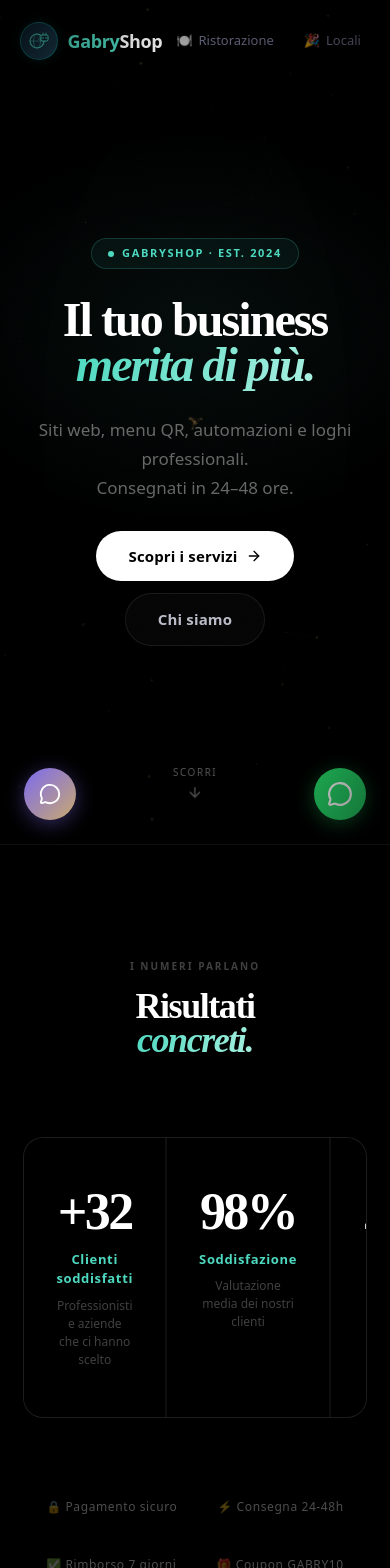
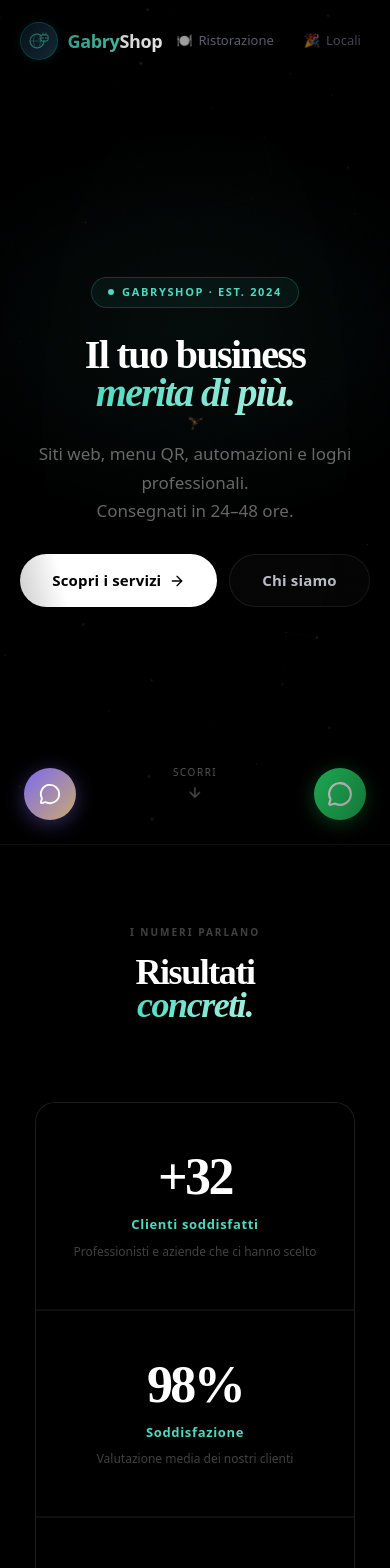
Before and after one commit to terryliano20011-sketch/gabryshop-new, a Next.js app: page / in a window 390 px wide. Shown: the top 1568 px of the page. Built offline with nearby package versions, Linux system fonts and the light colour scheme.

Commit message:
fix: mobile responsive - categorie 2col, stats 1col, recensioni normale non corsivo, testi più naturali

```diff
--- a/src/app/globals.css
+++ b/src/app/globals.css
@@ -391,3 +391,63 @@ a, button { transition: all 0.3s cubic-bezier(0.16,1,0.3,1); }
 
 /* ══ SECTION FADE IN ══ */
 section { animation: fadeIn 0.6s ease both; }
+
+/* ══ MOBILE FIXES ══ */
+@media (max-width: 768px) {
+
+  /* Stats - 1 colonna su mobile */
+  .stats-grid-wrap {
+    grid-template-columns: 1fr !important;
+    max-width: 320px !important;
+  }
+  .stats-grid-wrap > div {
+    border-right: none !important;
+    border-bottom: 1px solid rgba(255,255,255,0.06);
+  }
+  .stats-grid-wrap > div:last-child {
+    border-bottom: none;
+  }
+
+  /* Categorie - 2 colonne su mobile */
+  .cats-grid-wrap {
+    grid-template-columns: repeat(2,1fr) !important;
+  }
+  .cats-grid-wrap > a {
+    border-right: none !important;
+    border-bottom: 1px solid rgba(255,255,255,0.07) !important;
+  }
+  .cats-grid-wrap > a:nth-child(odd) {
+    border-right: 1px solid rgba(255,255,255,0.07) !important;
+  }
+
+  /* Prodotti - 1 colonna */
+  .prods-grid-wrap {
+    grid-template-columns: 1fr !important;
+  }
+
+  /* Recensioni - 1 colonna */
+  .reviews-grid-wrap {
+    grid-template-columns: 1fr !important;
+  }
+  .reviews-grid-wrap > div {
+    border-right: none !important;
+  }
+
+  /* iPhone section - stack verticale */
+  .iphone-section-wrap {
+    flex-direction: column !important;
+    gap: 40px !important;
+    text-align: center !important;
+  }
+
+  /* Hero font più piccolo */
+  .hero-parallax {
+    font-size: clamp(40px,10vw,72px) !important;
+  }
+
+  /* Sezioni padding ridotto */
+  section {
+    padding-left: 5% !important;
+    padding-right: 5% !important;
+  }
+}
--- a/src/app/page.tsx
+++ b/src/app/page.tsx
@@ -57,7 +57,7 @@ export default function Home() {
           </h2>
         </div>
 
-        <div style={{display:'grid',gridTemplateColumns:'repeat(3,1fr)',gap:'1px',background:'rgba(255,255,255,0.06)',border:'1px solid rgba(255,255,255,0.06)',borderRadius:'20px',overflow:'hidden',width:'100%',maxWidth:'800px'}}>
+        <div className="stats-grid-wrap" style={{display:'grid',gridTemplateColumns:'repeat(3,1fr)',gap:'1px',background:'rgba(255,255,255,0.06)',border:'1px solid rgba(255,255,255,0.06)',borderRadius:'20px',overflow:'hidden',width:'100%',maxWidth:'800px'}}>
           {[
             {n:'+32',l:'Clienti soddisfatti',counter:'32',prefix:'+',desc:'Professionisti e aziende che ci hanno scelto'},
             {n:'98%',l:'Soddisfazione',counter:'98',suffix:'%',desc:'Valutazione media dei nostri clienti'},
@@ -79,7 +79,7 @@ export default function Home() {
       </section>
 
       {/* ══ SEZIONE 3 — IPHONE (100vh) ══ */}
-      <section style={{minHeight:'100vh',display:'flex',alignItems:'center',justifyContent:'center',padding:'80px 6%',gap:'80px',flexWrap:'wrap',borderTop:'1px solid rgba(255,255,255,0.06)'}}>
+      <section className='iphone-section-wrap' style={{minHeight:'100vh',display:'flex',alignItems:'center',justifyContent:'center',padding:'80px 6%',gap:'80px',flexWrap:'wrap',borderTop:'1px solid rgba(255,255,255,0.06)'}}>
         <div style={{maxWidth:'380px'}}>
           <span style={{fontFamily:'Outfit,system-ui,sans-serif',fontSize:'10px',fontWeight:700,letterSpacing:'0.2em',textTransform:'uppercase',color:'#4dd9c0',display:'block',marginBottom:'20px'}}>Il tuo shop, ovunque</span>
           <h2 style={{fontFamily:'Cormorant Garamond,serif',fontSize:'clamp(40px,5vw,64px)',fontWeight:700,lineHeight:0.92,letterSpacing:'-0.04em',color:'#fff',marginBottom:'24px'}}>
@@ -133,7 +133,7 @@ export default function Home() {
           </h2>
         </div>
 
-        <div style={{display:'grid',gridTemplateColumns:'repeat(5,1fr)',gap:'1px',background:'rgba(255,255,255,0.07)',border:'1px solid rgba(255,255,255,0.07)',borderRadius:'20px',overflow:'hidden',width:'100%',maxWidth:'1200px'}}>
+        <div className="cats-grid-wrap" style={{display:'grid',gridTemplateColumns:'repeat(5,1fr)',gap:'1px',background:'rgba(255,255,255,0.07)',border:'1px solid rgba(255,255,255,0.07)',borderRadius:'20px',overflow:'hidden',width:'100%',maxWidth:'1200px'}}>
           {[
             {icon:'🍽️',name:'Ristorazione',price:'da €13',time:'Da 24h',slug:'ristorazione',desc:'Ristoranti, bar, pizzerie e locali',img:'https://images.unsplash.com/photo-1414235077428-338989a2e8c0?w=600&q=70'},
             {icon:'🎉',name:'Locali & Discoteche',price:'da €11',time:'Da 24h',slug:'locali',desc:'Discoteche, club ed eventi',img:'https://images.unsplash.com/photo-1516450360452-9312f5e86fc7?w=600&q=70'},
@@ -204,18 +204,18 @@ export default function Home() {
             Cosa dicono<br/><em style={{fontStyle:'italic',background:'linear-gradient(110deg,#4dd9c0,#a8f0e0)',WebkitBackgroundClip:'text',WebkitTextFillColor:'transparent',backgroundClip:'text'}}>i clienti</em>
           </h2>
         </div>
-        <div style={{display:'grid',gridTemplateColumns:'repeat(3,1fr)',gap:'1px',background:'rgba(255,255,255,0.07)',border:'1px solid rgba(255,255,255,0.07)',borderRadius:'20px',overflow:'hidden',width:'100%',maxWidth:'1100px'}}>
+        <div className="reviews-grid-wrap" style={{display:'grid',gridTemplateColumns:'repeat(3,1fr)',gap:'1px',background:'rgba(255,255,255,0.07)',border:'1px solid rgba(255,255,255,0.07)',borderRadius:'20px',overflow:'hidden',width:'100%',maxWidth:'1100px'}}>
           {[
-            {avatar:'🍕',name:'Marco B.',role:'Pizzeria',text:'"Menu digitale in meno di 24 ore. Errori ordini ridotti del 40%."'},
-            {avatar:'🎨',name:'Sara L.',role:'Designer',text:'"Portfolio online in 48 ore. Già 3 nuovi clienti grazie al sito."'},
-            {avatar:'🏢',name:'Agenzia Meridian',role:'Marketing',text:'"Chatbot WhatsApp che ha automatizzato il 70% del supporto."'},
-            {avatar:'✂️',name:'Laura E.',role:'Parrucchiera',text:'"Prenotazioni aumentate del 60% nel primo mese. Fantastico."'},
-            {avatar:'💪',name:'Matteo G.',role:'Personal Trainer',text:'"Rispondo a 200 messaggi al giorno in automatico. Incredibile."'},
-            {avatar:'🎨',name:'Martina G.',role:'Stilista',text:'"Logo bellissimo e professionale consegnato in 48 ore precise."'},
+            {avatar:'🍕',name:'Marco B.',role:'Pizzeria',text:'Il menu digitale era pronto in meno di 24 ore. I clienti lo usano ogni giorno e gli errori negli ordini sono quasi spariti.'},
+            {avatar:'🎨',name:'Sara L.',role:'Designer',text:'Avevo bisogno di un portfolio veloce e professionale. In 48 ore era online, e già la settimana dopo ho ricevuto 3 contatti nuovi.'},
+            {avatar:'🏢',name:'Agenzia Meridian',role:'Marketing',text:'Ho preso il chatbot WhatsApp per il locale. Ora risponde da solo alle domande più comuni e io non devo stare sempre al telefono.'},
+            {avatar:'✂️',name:'Laura E.',role:'Parrucchiera',text:'Dal giorno che ho messo le prenotazioni online, il telefono squilla molto meno. I clienti prenotano da soli, comodissimo.'},
+            {avatar:'💪',name:'Matteo G.',role:'Personal Trainer',text:'Gestivo tutto a mano, ci mettevo ore. Adesso il bot risponde ai messaggi in automatico e io mi concentro sugli allenamenti.'},
+            {avatar:'🎨',name:'Martina G.',role:'Stilista',text:'Avevo bisogno di un logo serio per la mia attività. Me lo hanno consegnato in due giorni, con varianti e tutto. Molto soddisfatta.'},
           ].map((r,i) => (
             <div key={r.name} style={{background:'#000',padding:'32px 28px',borderRight:i%3<2?'1px solid rgba(255,255,255,0.07)':'none',borderBottom:i<3?'1px solid rgba(255,255,255,0.07)':'none'}}>
               <div style={{color:'#4dd9c0',fontSize:'13px',letterSpacing:'3px',marginBottom:'16px'}}>★★★★★</div>
-              <p style={{fontFamily:'Outfit,system-ui,sans-serif',fontSize:'14px',color:'rgba(255,255,255,0.55)',lineHeight:1.75,fontStyle:'italic',marginBottom:'20px'}}>{r.text}</p>
+              <p style={{fontFamily:'Outfit,system-ui,sans-serif',fontSize:'14px',color:'rgba(255,255,255,0.55)',lineHeight:1.75,fontStyle:'normal',marginBottom:'20px'}}>{r.text}</p>
               <div style={{display:'flex',alignItems:'center',gap:'10px',borderTop:'1px solid rgba(255,255,255,0.05)',paddingTop:'16px'}}>
                 <div style={{width:'36px',height:'36px',borderRadius:'50%',background:'rgba(77,217,192,0.08)',border:'1px solid rgba(77,217,192,0.15)',display:'flex',alignItems:'center',justifyContent:'center',fontSize:'16px'}}>{r.avatar}</div>
                 <div>
```
